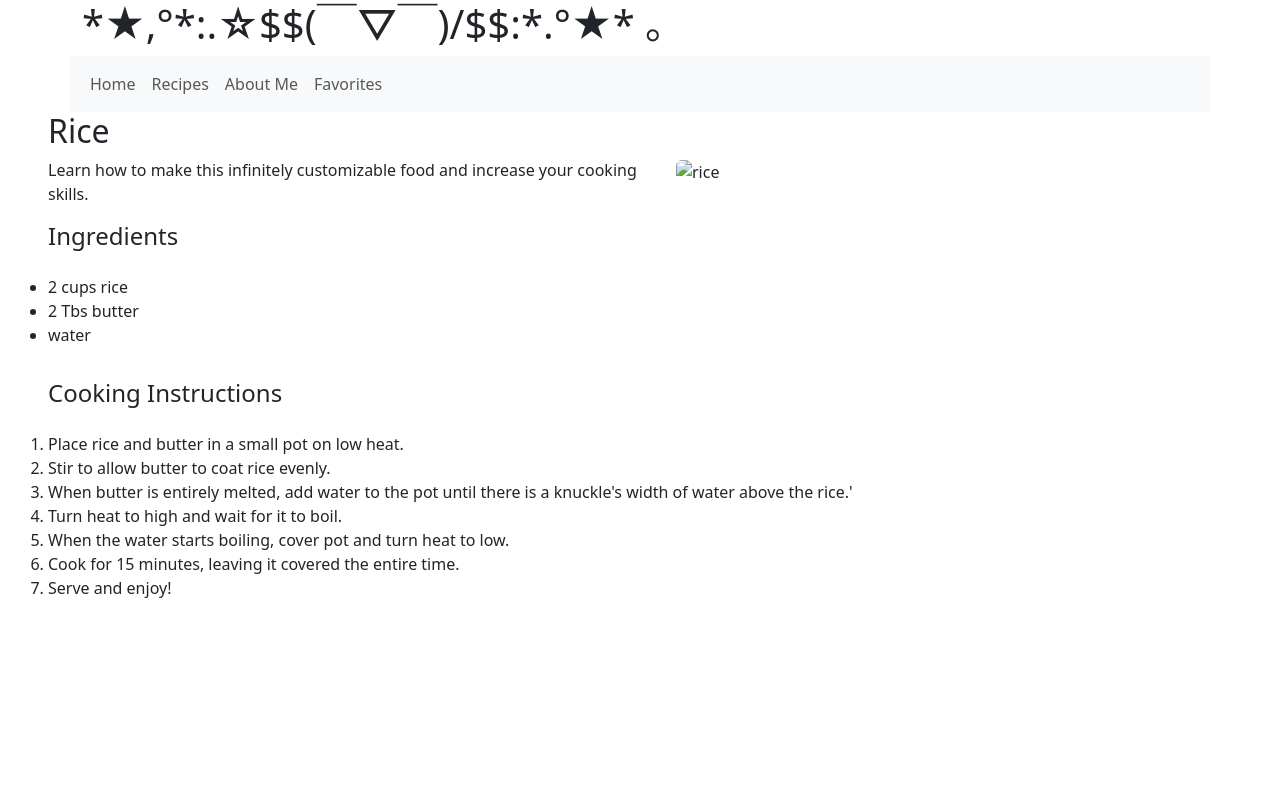
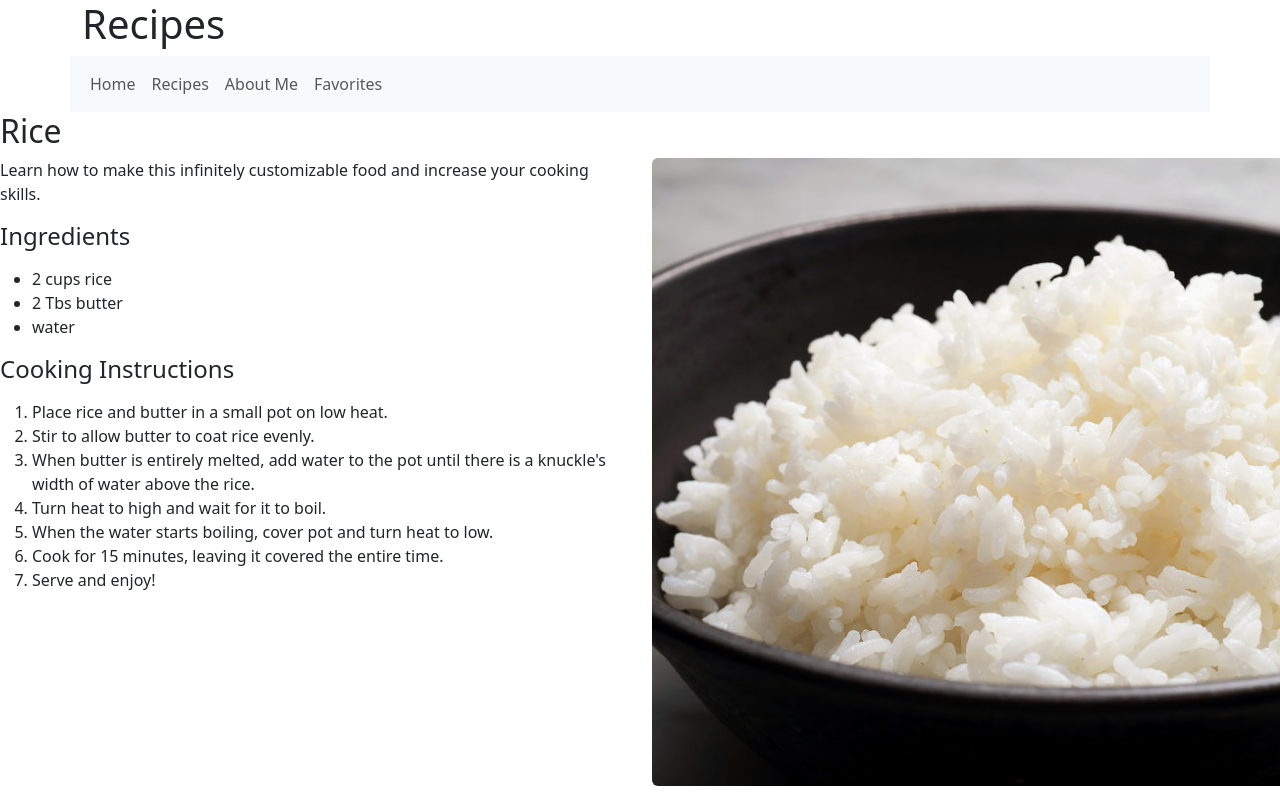
Before and after one commit to AnastasiaSWilliams/CookingWebsiteRepo, a plain HTML site: page CookingWebsite/genericFood.html in a window 1280 px wide. Drawn offline with Linux system fonts and the light colour scheme.

Commit message:
rice img

```diff
--- a/CookingWebsite/genericFood.html
+++ b/CookingWebsite/genericFood.html
@@ -14,8 +14,10 @@
         <div class="container">
             <div class="row">
                 <div class="col">
-                    <h1>*★,°*:.☆$$(￣▽￣)/$$:*.°★* 。</h1>
-                </div><!--
+                    <h1>Recipes</h1>
+                    <!--<h1>*★,°*:.☆$$(￣▽￣)/$$:*.°★* 。</h1>-->
+                </div>
+                <!--
                 <div class="col">
                     <nav class="navbar navbar-expand-lg bg-body-tertiary">
                         <!--settings menu
@@ -52,19 +54,13 @@
             </div>
         </div>
     </header>
-    <div class="contatiner ms-5">
+    <div class="contatiner">
         <div class="row">
             <h2>Rice</h2>
         </div>
         <div class="row">
             <div class="col">
                 <p>Learn how to make this infinitely customizable food and increase your cooking skills.</p>
-            </div>
-            <div class="col">
-                <img src="..." class="img-fluid rounded-start" alt="rice">
-            </div>
-        </div>
-        <div class="row">
                 <h4>Ingredients</h4>
                 <p>
                     <ul>
@@ -73,14 +69,12 @@
                         <li>water</li>
                     </ul>
                 </p>
-        </div>
-        <div class="row">
                 <h4>Cooking Instructions</h4>
                 <p>
                     <ol>
                         <li>Place rice and butter in a small pot on low heat.</li>
                         <li>Stir to allow butter to coat rice evenly.</li>
-                    <li>When butter is entirely melted, add water to the pot until there is a knuckle's width of water above the rice.'</li>
+                        <li>When butter is entirely melted, add water to the pot until there is a knuckle's width of water above the rice.</li>
                         <li>Turn heat to high and wait for it to boil.</li>
                         <li>When the water starts boiling, cover pot and turn heat to low.</li>
                         <li>Cook for 15 minutes, leaving it covered the entire time.</li>
@@ -88,6 +82,10 @@
                     </ol>
                 </p>
             </div>
+            <div class="col">
+                <img src="rice.jpg" class="img-fluid rounded-start" alt="rice">
+            </div>
+        </div>
     </div>
 </body>
 </html>
```
Also changed, not shown: CookingWebsite/homePage.html (+1 -1 lines), CookingWebsite/rice.jpg (added). Lines whose indentation alone changed are shown as unchanged.
